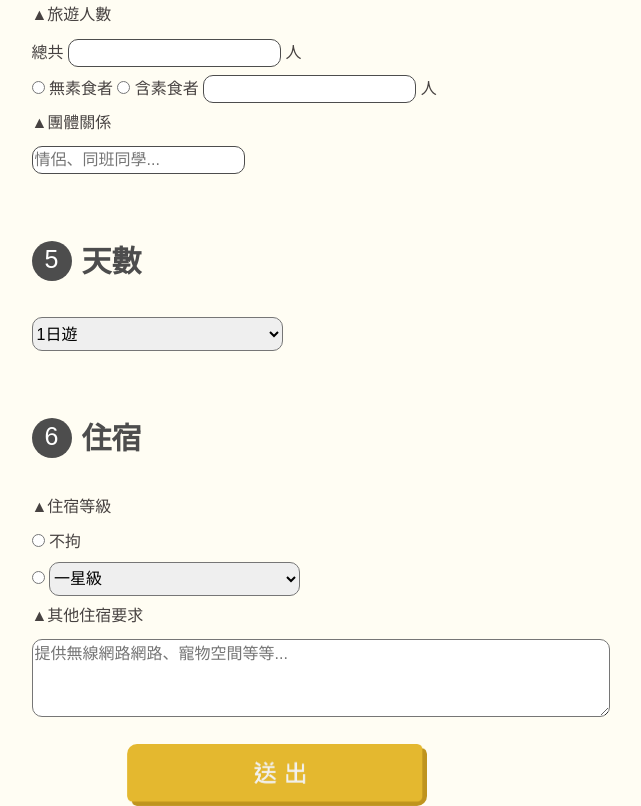
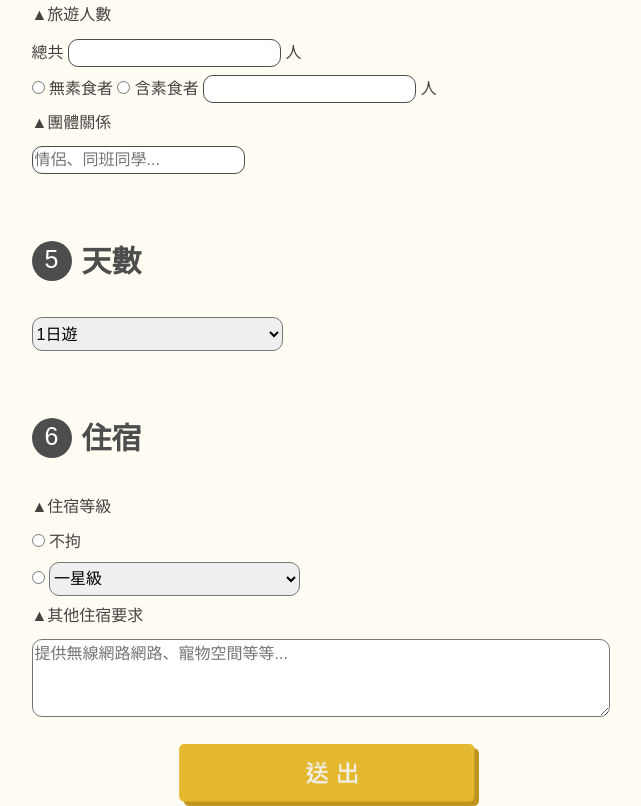
Before and after one commit to yuhewa/project_travel_bee, a plain HTML site: page need.html in a window 1280 px wide. Shown: the part 1426-2232 px from the top of the page, without its empty margins (311-952 px from the left). Drawn offline with Linux system fonts and the light colour scheme.

Commit message:
finalVersion_fixBug

```diff
--- a/js/need_js.js
+++ b/js/need_js.js
@@ -20,8 +20,8 @@ function need(){
     const money1_1 = money1_1Element.value;
     const money1_2Element = document.querySelector('[data-action="money1_2"]');
     const money1_2 = money1_2Element.value;
+    var now=new Date();;
 
-    var now=new Date();;
     db.collection("your_need").doc(`${now}`).set({
         purpose: `${purpose}`,
         money1_1:`${money1_1}`,
--- a/need.html
+++ b/need.html
@@ -390,10 +390,14 @@
             <br>
         </form>
 
-        <div class="col-7 offset-2 d-flex justify-content-center">
+        <!-- <div class="col-7 offset-2 d-flex justify-content-center">
             <input class="submit_button"  type="image" src="img/need_submit.png" width="300mm" onclick="need()">
+        </div> -->
+        <div class="col-12 d-flex justify-content-center">
+            <a class="form__send d-flex justify-content-center submit_button" href="javascript:need()">
+                <img id="btn_3" src="img/need_submit.png" width="300mm">
+            </a>
         </div>
-
 
     </div>
     </div>
```
